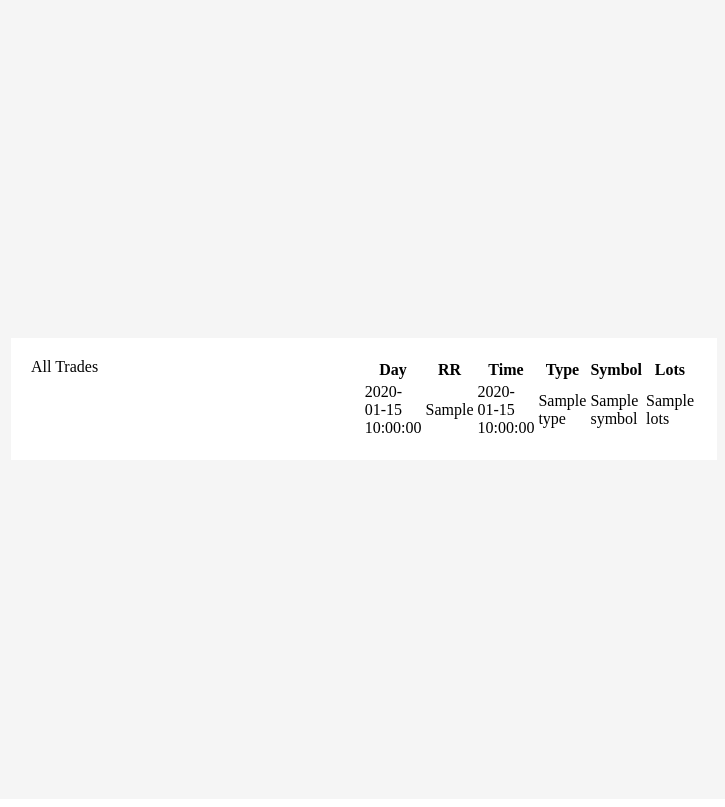
After one commit to JadoreThompson/Solo-Trade-Journal-2nd-Repo, a Flask app: template Solo-Trade-Journal/templates/analysis.html in a window 1280 px wide. The commit adds this page. Shown: the part 159-966 px from the top of the page, without its empty margins (276-1001 px from the left). Run offline with Flask 3, Linux system fonts and the light colour scheme; the template is opened without the code that fills it: most values are stand-ins (such as "Sample title", 1, 10 or a date in 2020).

Commit message:
analysis page

```diff
--- a/Solo-Trade-Journal/main.py
+++ b/Solo-Trade-Journal/main.py
@@ -65,6 +65,22 @@ header = {
 def dump_requests(response):
     data = dump.dump_all(response)
     print(data.decode('utf-8'))
+
+
+def calcRiskReward(open_price, stop_loss, take_profit):
+    risk = open_price - stop_loss
+    reward = take_profit - open_price
+    risk_reward_ratio = reward / risk
+    return round(risk_reward_ratio, 2)
+
+
+def convertToDay(date_str):
+    # Parse the datetime string into a datetime object
+    date_obj = datetime.strptime(date_str, '%Y-%m-%dT%H:%M:%SZ')
+    # Get the day of the week (e.g., 'Monday')
+    day_of_week = date_obj.strftime('%A')
+    return day_of_week
+
 
 # VIEWS
 @app.route('/')
@@ -199,8 +215,8 @@ def accounts():
                 return render_template('accounts.html', user_accounts=user_accounts)
 
             else:
-                error_messgae = "Try again"
-                return error_messgae
+                error_message = "Try again"
+                return error_message
 
         user_id = session['user_id']
         user_accounts = TradingAccounts.query.filter_by(user_id=user_id).all()
@@ -215,7 +231,7 @@ def dashboard():
         user_id = session['user_id']
 
         # Grabbing the account ID from the link the user pressed from the account table
-        account_id1 = int(request.form.get('account_id'))
+        account_id1 = int(request.args.get('account_id'))
 
         # Getting all accounts
         endpoint = "accounts"
@@ -301,18 +317,20 @@ def dashboard():
 
         trades_data = data['data']
 
-        # List to store trade dictionaries
+                    # List to store trade dictionaries
         trades_list = []
 
         # Iterating over trades data and extracting required information
         for trade in trades_data:
             # Ignoring deposit transactions
             if trade['type'] != 'deposit':
+
                 trade_info = {
                     'open_time': trade['open_time'],
                     'symbol': trade['symbol'],
                     'lots': trade['lots'],
-                    'type': trade['type']
+                    'type': trade['type'],
+                    'rr': calcRiskReward(trade['open_price'], trade['stop_loss'], trade['take_profit'])
                 }
                 trades_list.append(trade_info)
 
@@ -435,5 +453,38 @@ def submitCopy():
     return render_template('dashboard.html')
 """
 
+
+@app.route('/analysis')
+def analysis():
+                # All of the user's trades
+    endpoint = f"trades"
+    url = base_url + endpoint
+    response = requests.get(url, headers=header)
+    data = response.json()
+    pp = pprint.PrettyPrinter(width=41, compact=True)
+    print("Trades")
+    pp.pprint(data)
+
+    trades_data = data['data']
+
+
+    trades_list = []
+
+                # Iterating over trades data and extracting required information
+    for trade in trades_data:
+        # Ignoring deposit transactions
+        if trade['type'] != 'deposit':
+            trade_info = {
+                'open_time': convertToDay(trade ['open_time']),
+                'symbol': trade['symbol'],
+                'lots': trade['lots'],
+                'type': trade['type'],
+                'rr': calcRiskReward(trade['open_price'], trade['stop_loss'], trade['take_profit'])
+            }
+            trades_list.append(trade_info)
+
+    return render_template('analysis.html', trades_list=trades_list)
+
+
 if __name__ == '__main__':
     app.run(debug=True)
--- /dev/null
+++ b/Solo-Trade-Journal/templates/analysis.html
@@ -0,0 +1,85 @@
+<!DOCTYPE html>
+<html lang="en">
+<head>
+    <meta charset="UTF-8">
+    <meta name="viewport" content="width=device-width, initial-scale=1.0">
+    <title>{{ page_title }}</title>
+</head>
+<body>
+<!-- Header -->
+<div class="header">
+    <style>
+        .header{
+            width: 100%;
+            height: 150px;
+        }
+    </style>
+</div>
+<!-- Header End -->
+
+<!-- Main Content -->
+<div class="main-container">
+    <div class="card-container">
+        <div class="card">
+            <div class="card-title">
+                <span>All Trades</span>
+            </div>
+            <div class="card-body">
+                <table>
+                    <thead>
+                    <tr>
+                        <th>Day</th>
+                        <th>RR</th>
+                        <th>Time</th>
+                        <th>Type</th>
+                        <th>Symbol</th>
+                        <th>Lots</th>
+                    </tr>
+                    </thead>
+                    <tbody>
+                    {% for trade in trades_list %}
+                        <tr>
+                            <td>{{ trade.open_time }}</td>
+                            <td>{{ trade.rr }}</td>
+                            <td>{{ trade.open_time }}</td>
+                            <td>{{ trade.type }}</td>
+                            <td>{{ trade.symbol }}</td>
+                            <td>{{ trade.lots }}</td>
+                        </tr>
+                    {% endfor %}
+                    </tbody>
+                </table>
+            </div>
+        </div>
+    </div>
+    <style>
+        .main-container {
+            display: flex;
+            justify-content: center;
+            align-items: center;
+            height: 100vh; /* Full height of the viewport */
+            background-color: #F5F5F5;
+        }
+
+        .card-container {
+            padding: 20px;
+            background-color: white;
+        }
+
+        .card {
+            background-color: white;
+            display: flex;
+        }
+
+        .card-title {
+            width: 100%;
+        }
+
+        .card-body {
+            width: 100%;
+        }
+    </style>
+</div>
+
+</body>
+</html>
```
Also changed, not shown: Solo-Trade-Journal/templates/copy_trading.html (+7 -0 lines).
